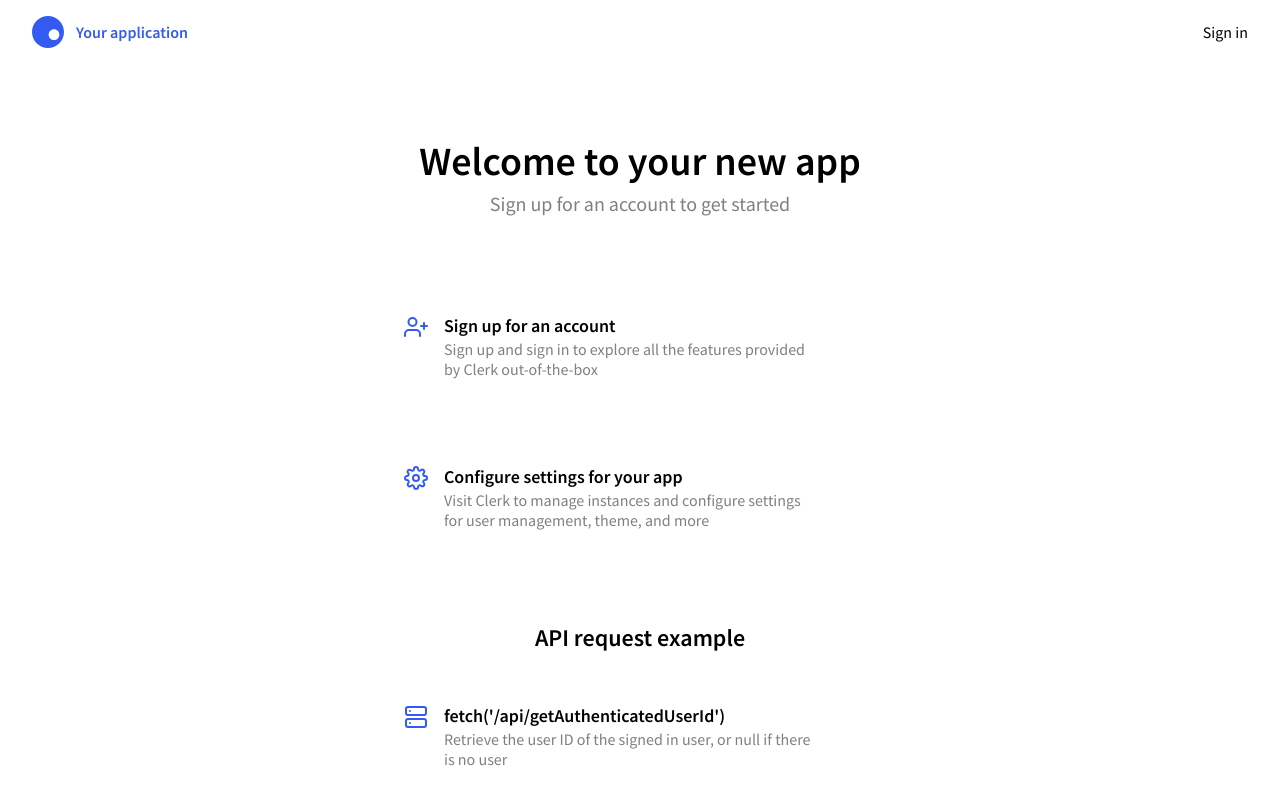
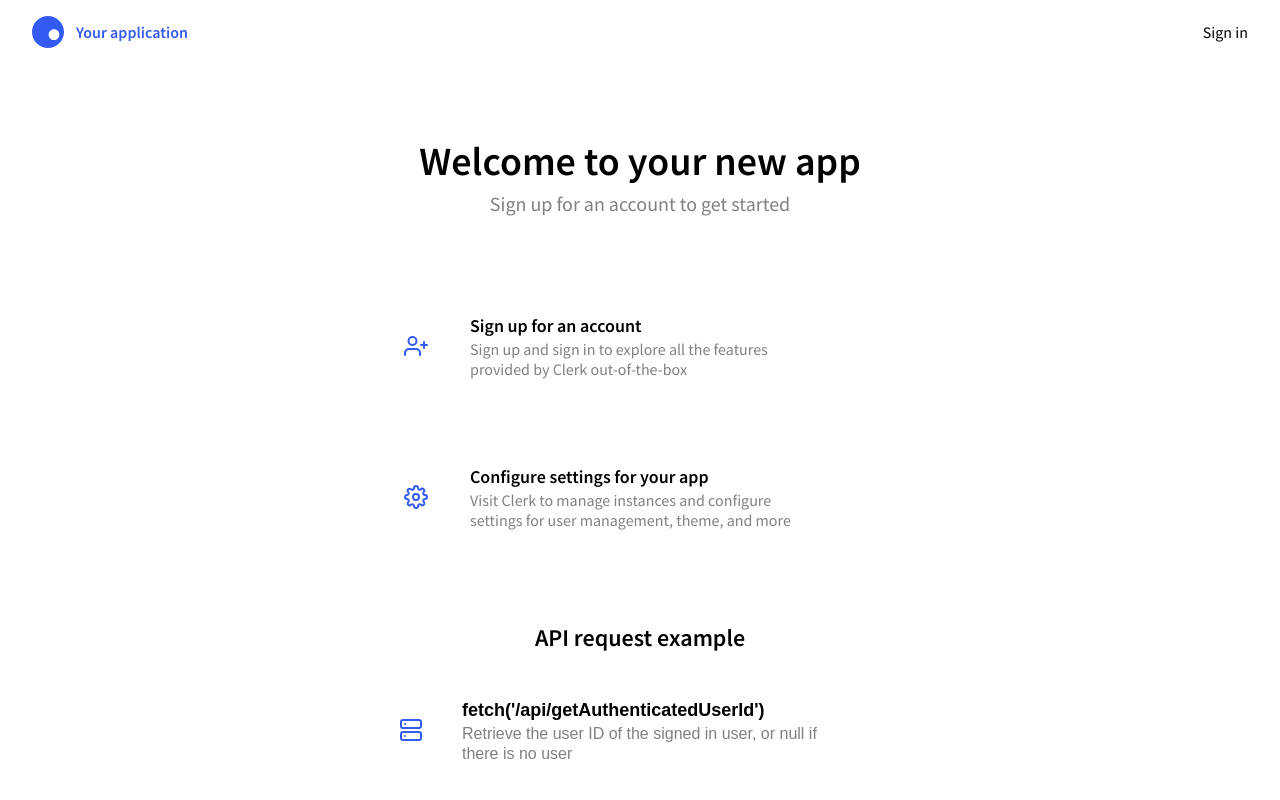
Before and after one commit to clerk/clerk-fauna-starter, a Next.js app: page / in a window 1280 px wide. Shown: the top 800 px of the page. Built offline with nearby package versions, Linux system fonts and the light colour scheme; no server answers.

Commit message:
Update Home styles

```diff
--- a/styles/Home.module.css
+++ b/styles/Home.module.css
@@ -12,6 +12,7 @@
   max-width: 540px;
   padding-top: 2rem;
   flex: 1;
+  text-align: center;
 }
 
 .footer {
@@ -55,18 +56,15 @@
 }
 
 .arrow {
-  display: none;
+  display: flex;
+  align-items: center;
+  justify-content: center;
+  opacity: 0;
+  transition: opacity 0.5s ease;
 }
 
 .cards {
-  margin: 2rem;
-}
-
-.card {
-  min-height: 135px;
-  border: 2px solid #fff;
-  border-radius: 0.5em;
-  transition: color 0.15s ease, border-color 0.15s ease;
+  margin: 2rem 0;
 }
 
 .card:empty {
@@ -85,15 +83,11 @@
     linear-gradient(#f2f2f2 16px, transparent 0),
     linear-gradient(#f2f2f2 16px, transparent 0),
     linear-gradient(#f2f2f2 16px, transparent 0);
-
   background-repeat: repeat-y;
-
   background-size: 100px 200px, /* circle */ 50px 200px,
     /* highlight */ 150px 200px, 350px 200px, 200px 200px;
-
   background-position: 0 0, /* circle */ 0 0, /* highlight */ 70px 36px,
     70px 58px, 70px 80px;
-
   animation: shine 1s infinite;
 }
 
@@ -118,19 +112,31 @@
 }
 
 .cardContent {
-  background: transparent;
-  border: none;
   display: grid;
   grid-template-columns: 24px 1fr;
   gap: 1em;
+  align-items: center;
+  width: 100%;
   padding: 1.5em 1em;
+  background: transparent;
+  border: 2px solid transparent;
+  border-radius: 0.5em;
+  transition: color 0.15s ease, border-color 0.15s ease;
   text-align: left;
   color: inherit;
   text-decoration: none;
+  cursor: pointer;
 }
 
-.cardContent img {
-  margin-top: 0.2rem;
+.cardContent:hover,
+.cardContent:focus,
+.cardContent:active {
+  border-color: #f2f2f2;
+}
+
+.cardLogo {
+  width: 48px;
+  height: 48px;
 }
 
 .logo {
@@ -178,24 +184,13 @@
     margin-bottom: 1rem;
   }
 
-  .card:hover,
-  .card:focus,
-  .card:active {
-    border-color: #f2f2f2;
+  .cardContent {
+    grid-template-columns: 50px 1fr 42px;
+    padding: 2em;
   }
 
-  .card:hover .arrow {
-    display: flex;
-    align-items: center;
-    justify-content: center;
-    height: 100%;
-  }
-
-  .cardContent {
-    grid-template-columns: 24px 1fr 42px;
-    padding: 2em;
-    cursor: pointer;
-    font: inherit;
+  .cardContent:hover .arrow {
+    opacity: 1;
   }
 
   .links {
```
